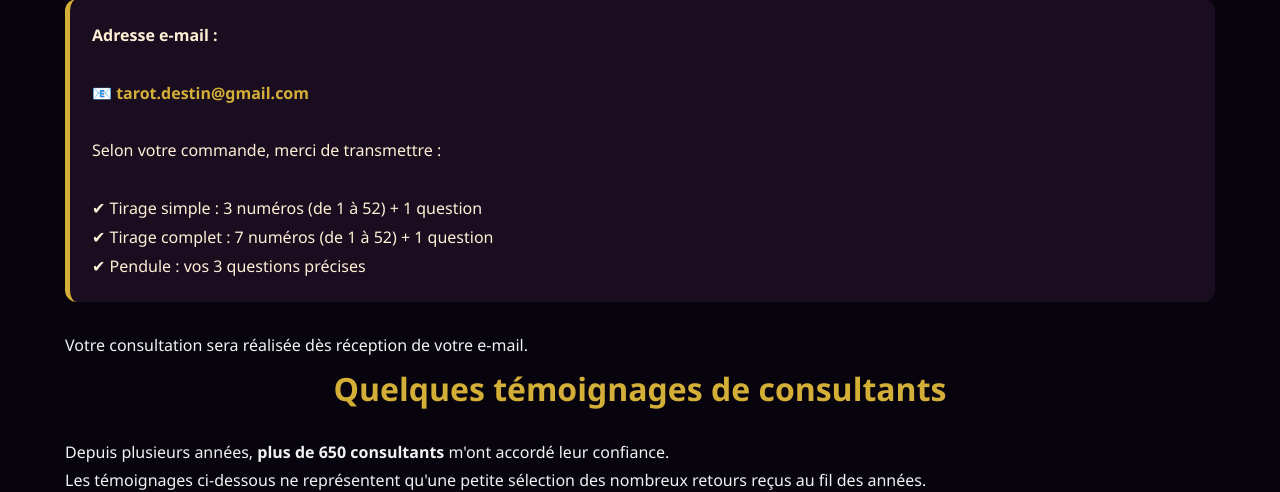
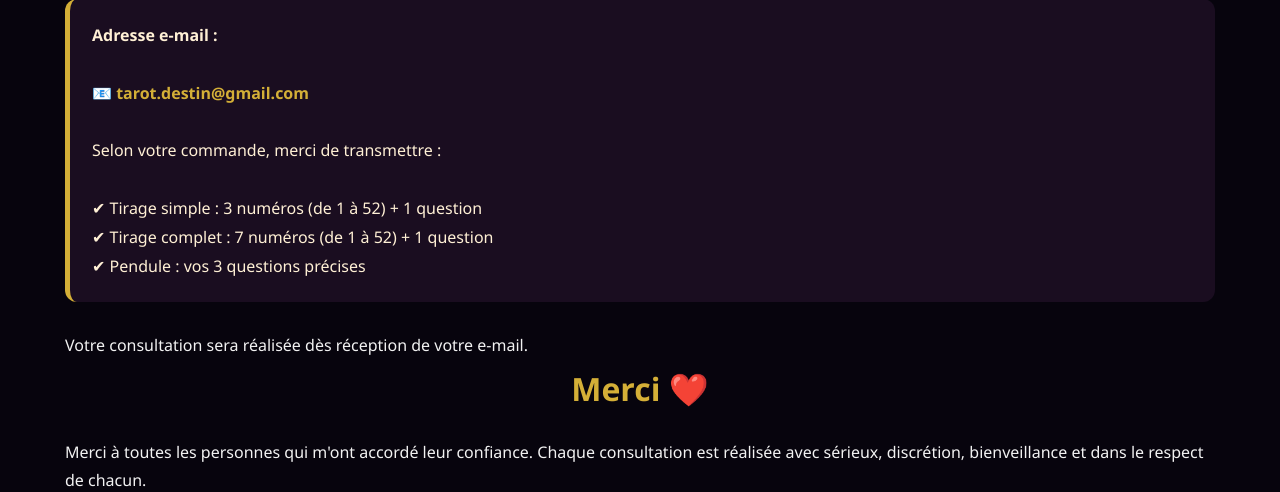
Before and after one commit to MSEDIT-1304/Telma-Tarot-Destin, a Flask app: page /success in a window 1280 px wide. Shown: the part 671-1163 px from the top of the page. Run offline with Flask 3, Linux system fonts and the light colour scheme.

Commit message:
Update remerciements.html

```diff
--- a/templates/remerciements.html
+++ b/templates/remerciements.html
@@ -59,48 +59,6 @@ Votre paiement a été validé avec succès.
 
 </div>
 
-
-
-<div class="carte-premium">
-
-    <h2>Quelques témoignages de consultants</h2>
-
-    <p>
-
-        Depuis plusieurs années,
-        <strong>plus de 650 consultants</strong>
-        m'ont accordé leur confiance.
-
-    </p>
-
-    <p>
-
-        Les témoignages ci-dessous ne représentent
-        qu'une petite sélection des nombreux retours
-        reçus au fil des années.
-
-    </p>
-
-    <div class="galerie">
-
-        <img src="{{ url_for('static', filename='images/client1.png') }}" alt="Témoignage client">
-
-        <img src="{{ url_for('static', filename='images/client2.png') }}" alt="Témoignage client">
-
-        <img src="{{ url_for('static', filename='images/client3.png') }}" alt="Témoignage client">
-
-        <img src="{{ url_for('static', filename='images/client4.png') }}" alt="Témoignage client">
-
-        <img src="{{ url_for('static', filename='images/client5.png') }}" alt="Témoignage client">
-
-        <img src="{{ url_for('static', filename='images/client6.png') }}" alt="Témoignage client">
-
-    </div>
-
-</div>
-
-
-
 <div class="carte-premium">
 
     <h2>Merci ❤️</h2>
```
